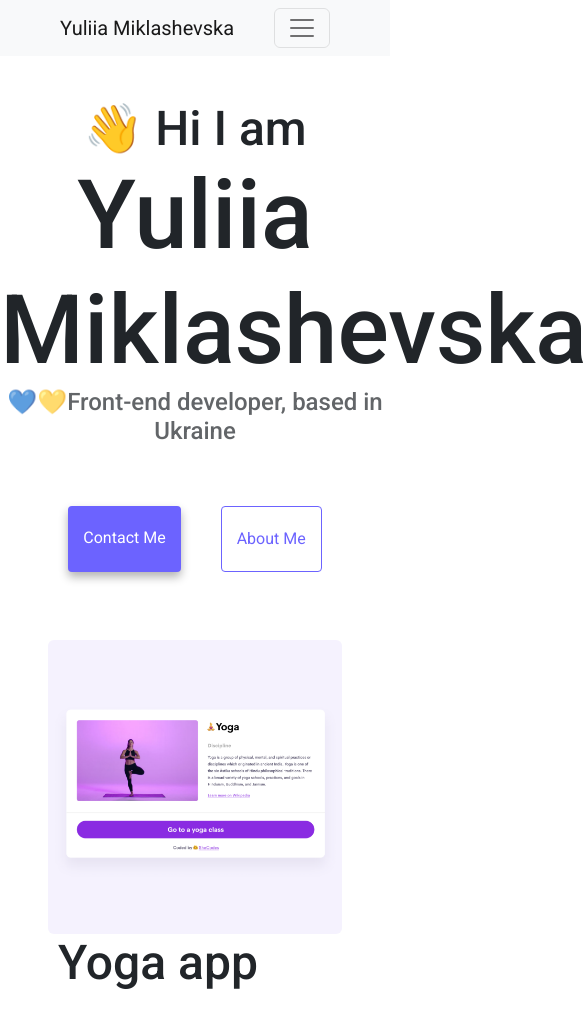
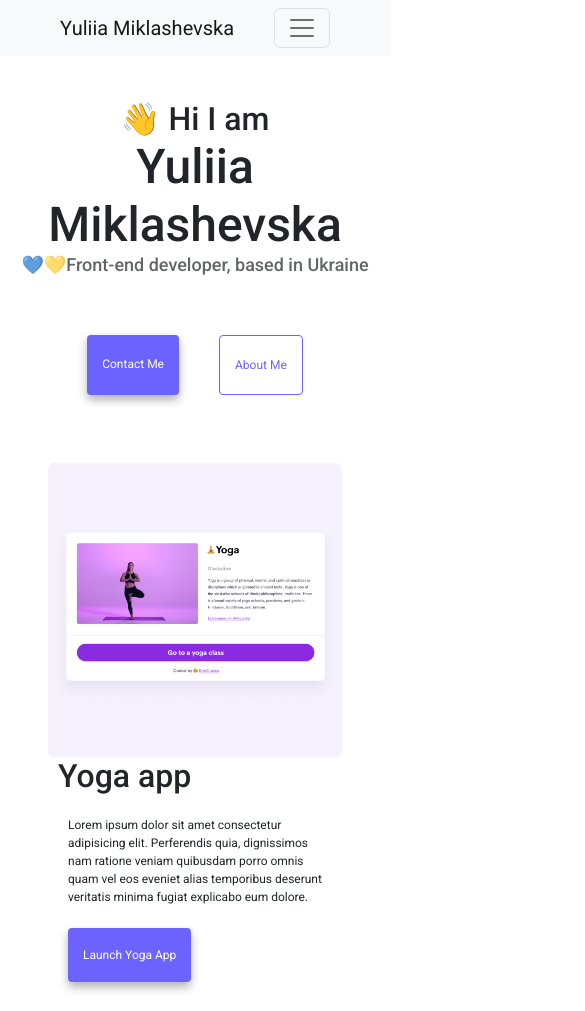
Before and after one commit to jam4jm/About-page, a plain HTML site: page index.html in a window 390 px wide. Shown: the top 1011 px of the page, 585 px wide, since content can reach past the window. Drawn offline with nearby package versions, Linux system fonts and the light colour scheme.

Commit message:
added media queries

```diff
--- a/style.css
+++ b/style.css
@@ -99,3 +99,25 @@ p {
 .row img {
   max-width: 100%;
 }
+@media (max-width: 540px) {
+  h1 {
+    font-size: 48px;
+  }
+  h2 {
+    font-size: 32px;
+  }
+
+  h3 {
+    font-size: 18px;
+  }
+  p {
+    font-size: 12px;
+  }
+  .project-links a,
+  .navigation-links a {
+    font-size: 12px;
+  }
+  .email-link {
+    font-size: 20px;
+  }
+}
```
